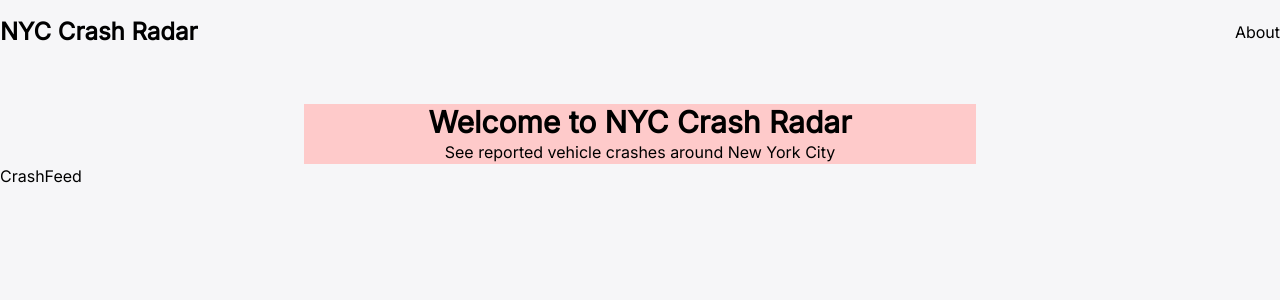
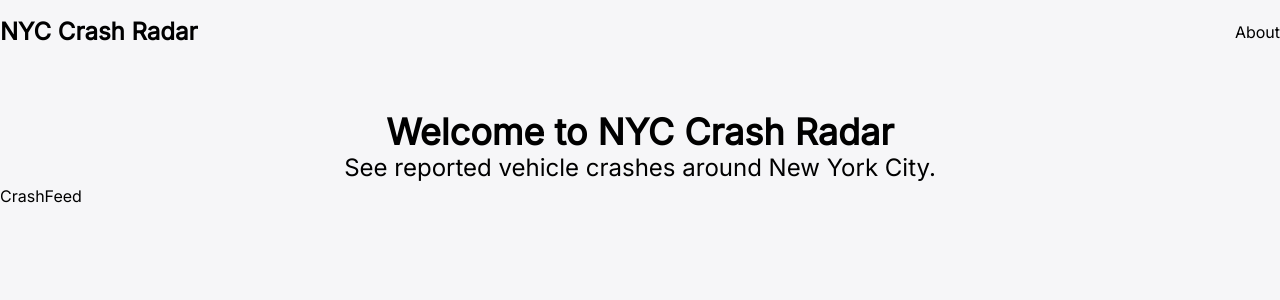
Before and after one commit to internetdrew/nyc-crash-radar, a React (Vite) app: page / in a window 1280 px wide. Shown: the top 300 px of the page. Built offline with nearby package versions, Linux system fonts and the light colour scheme.

Commit message:
remove header bg

```diff
--- a/src/components/Header.tsx
+++ b/src/components/Header.tsx
@@ -1,8 +1,10 @@
 const Header = () => {
   return (
-    <header className='bg-red-200 max-w-2xl mx-auto text-center mt-10'>
-      <h1 className='text-3xl font-semibold'>Welcome to NYC Crash Radar</h1>
-      <h2>See reported vehicle crashes around New York City</h2>
+    <header className='max-w-2xl mx-auto text-center mt-12'>
+      <h1 className='text-4xl font-bold'>Welcome to NYC Crash Radar</h1>
+      <h2 className='text-2xl'>
+        See reported vehicle crashes around New York City.
+      </h2>
     </header>
   );
 };
```
